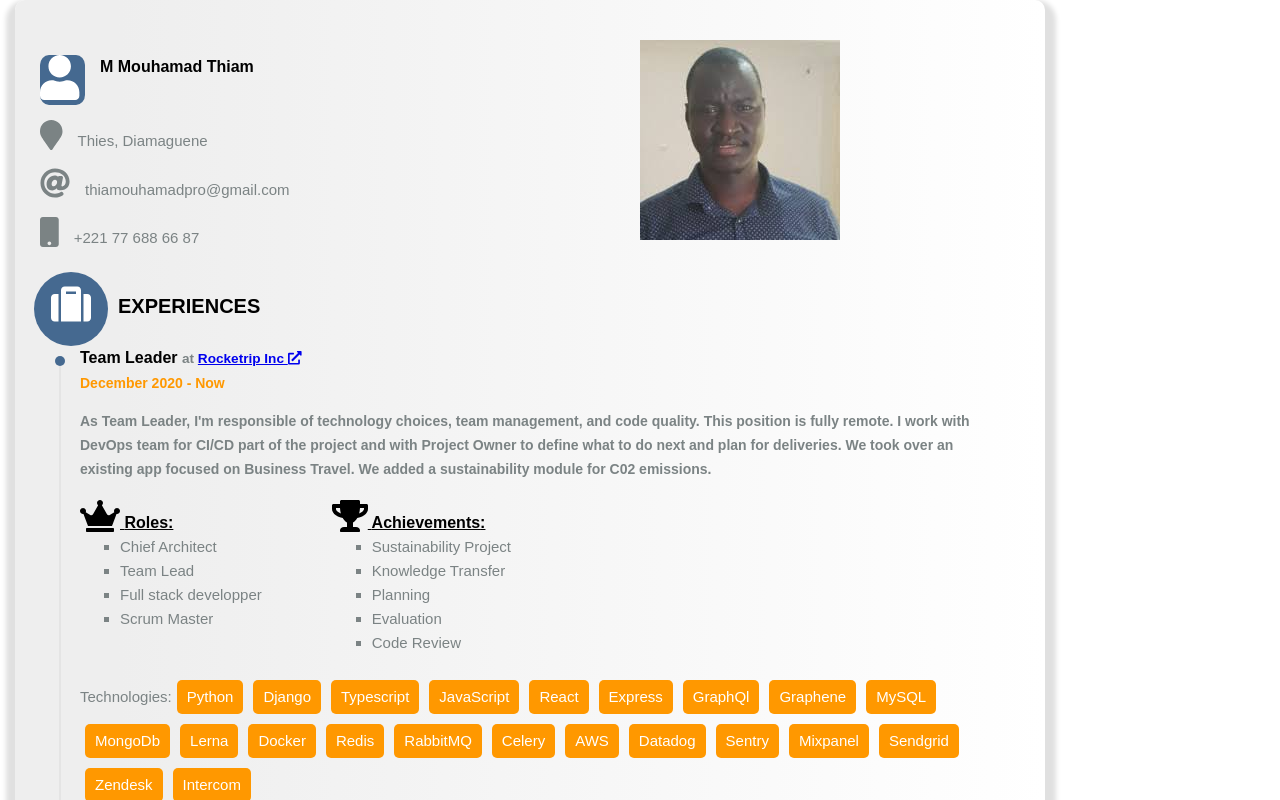
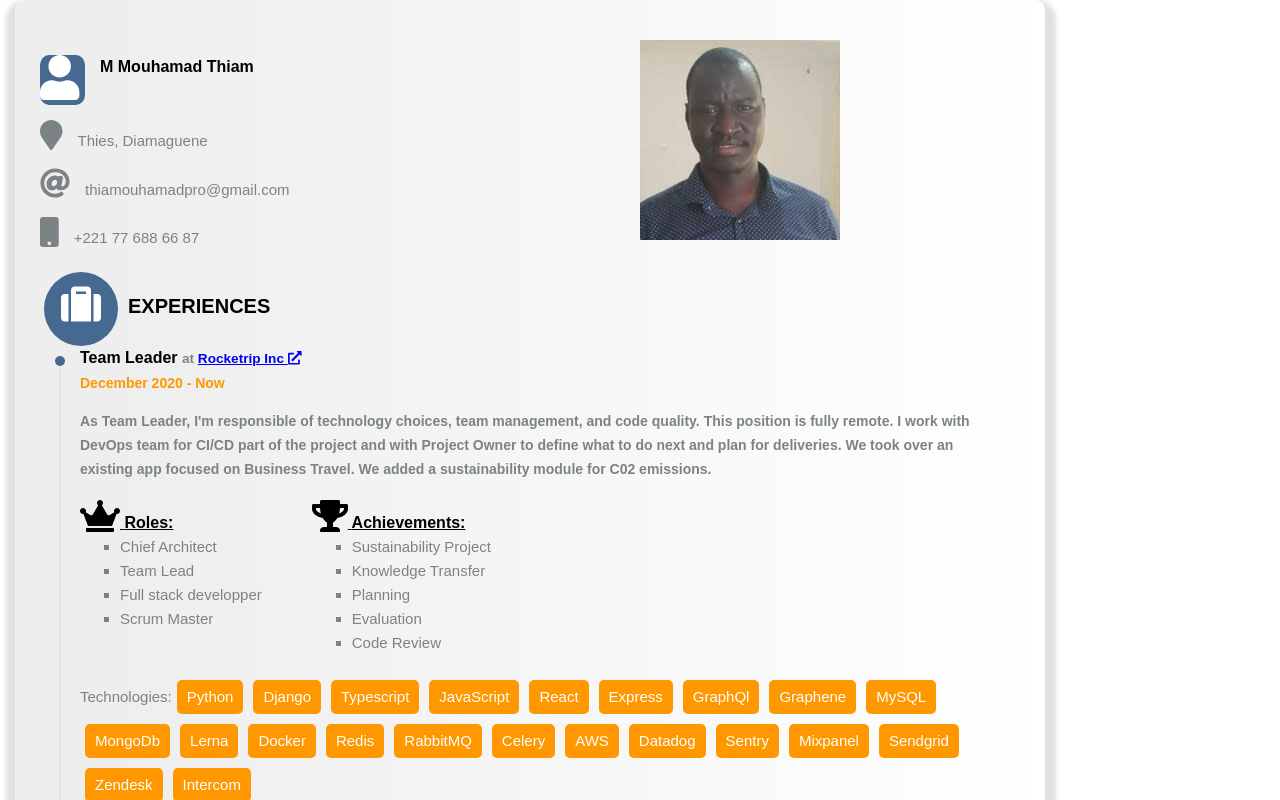
Before and after one commit to dkgndianko/resume-generator, a React (Create React App) app: page / in a window 1280 px wide. Shown: the top 800 px of the page. Built offline with nearby package versions, Linux system fonts and the light colour scheme.

Commit message:
change CSS for PDF generation

```diff
--- a/src/components/CvEducation/CvEducationSection.css
+++ b/src/components/CvEducation/CvEducationSection.css
@@ -9,7 +9,7 @@
     text-align: center;
     vertical-align: middle;
     background-color: #456990;
-    margin-left: -46px;
+    margin-left: -36px;
     margin-right: 10px;
     position: relative;
 }
--- a/src/components/CvEntry/CvEntry.css
+++ b/src/components/CvEntry/CvEntry.css
@@ -100,8 +100,8 @@
 }
 
 .entry-roles, .entry-achievements {
-    display: inline-grid;
+    display: inline-table;
 }
 .entry-roles {
-    margin-right: 70px;
+    margin-right: 50px;
 }
--- a/src/components/CvSection/CvSection.css
+++ b/src/components/CvSection/CvSection.css
@@ -9,7 +9,7 @@
     text-align: center;
     vertical-align: middle;
     background-color: #456990;
-    margin-left: -46px;
+    margin-left: -36px;
     margin-right: 10px;
     position: relative;
 }
```
